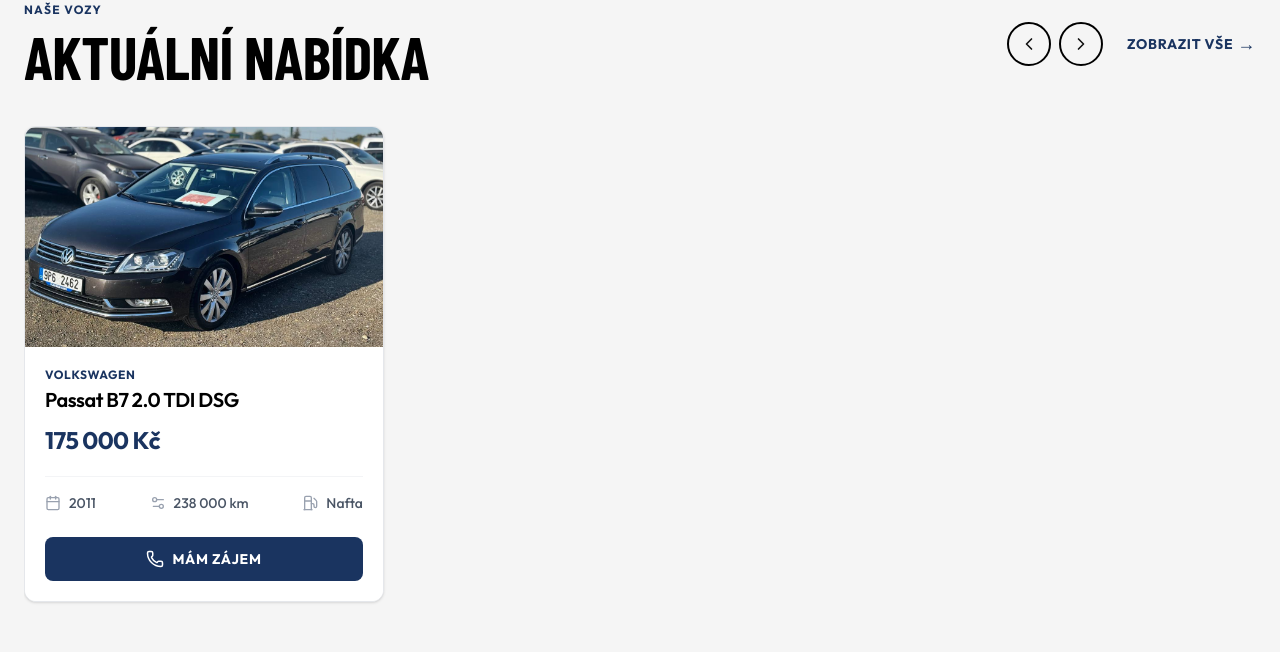
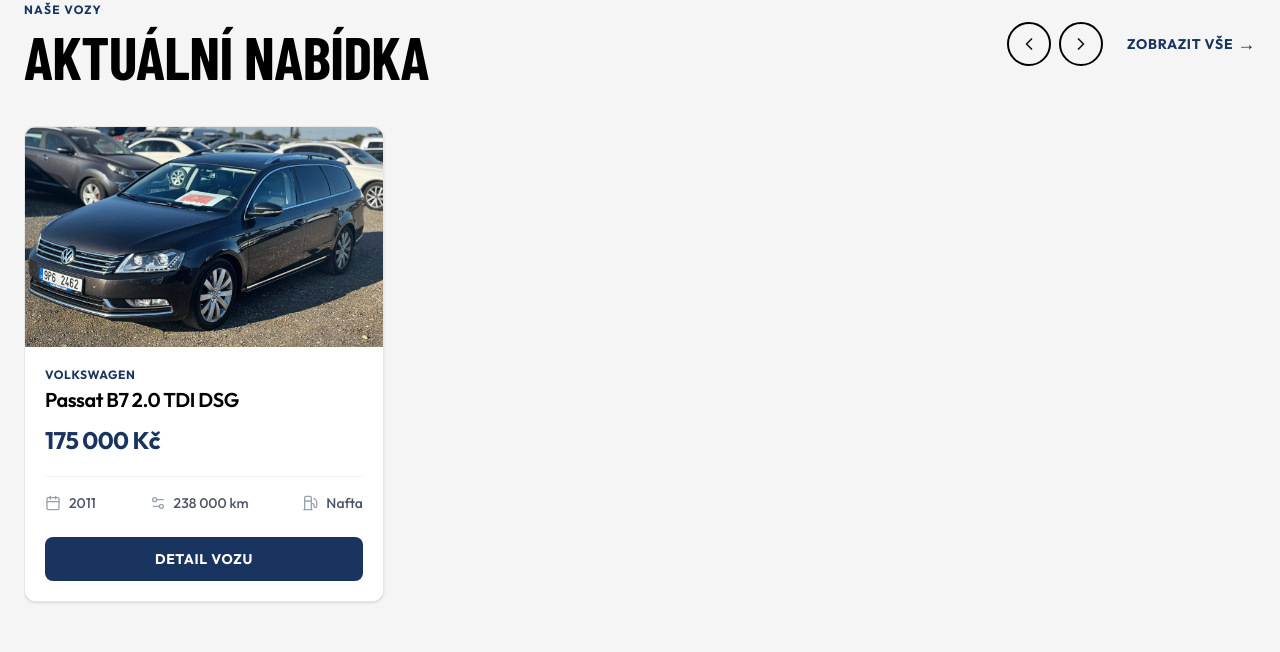
Before and after one commit to michal21124/bazar, a React (Vite) app: page / in a window 1280 px wide. Shown: the part 894-1546 px from the top of the page. Built offline with nearby package versions, Linux system fonts and the light colour scheme; a web font is replaced by a local one.

Commit message:
Add shareable detail page for each car

```diff
--- a/src/components/CarCard.tsx
+++ b/src/components/CarCard.tsx
@@ -1,21 +1,8 @@
 import React from 'react';
 import { motion } from 'framer-motion';
-import { Calendar, Fuel, Settings2, Phone } from 'lucide-react';
+import { Calendar, Fuel, Settings2 } from 'lucide-react';
 import { Link } from 'wouter';
-
-interface Car {
-  id: number;
-  brand: string;
-  model: string;
-  price: number;
-  year: number;
-  mileage: number;
-  fuel: string;
-  gearbox: string;
-  image: string;
-  type: string;
-  tag?: string;
-}
+import type { Car } from '@/data/cars';
 
 const formatPrice = (price: number) => price.toLocaleString('cs-CZ') + ' Kč';
 
@@ -28,7 +15,7 @@
   }
 };
 
-export function CarCard({ car, index, onClick }: { car: Car, index: number, onClick?: () => void }) {
+export function CarCard({ car, index }: { car: Car, index: number }) {
   return (
     <motion.div
       layout
@@ -36,11 +23,10 @@
       whileInView={{ opacity: 1, y: 0 }}
       viewport={{ once: true, margin: "-50px" }}
       transition={{ duration: 0.5, delay: index * 0.1 }}
-      onClick={onClick}
-      className={`group bg-white rounded-xl border border-gray-200 shadow-sm hover:shadow-lg transition-all duration-300 hover:-translate-y-1 flex flex-col overflow-hidden ${onClick ? 'cursor-pointer' : ''}`}
+      className="group bg-white rounded-xl border border-gray-200 shadow-sm hover:shadow-lg transition-all duration-300 hover:-translate-y-1 flex flex-col overflow-hidden"
     >
       {/* Image Area */}
-      <div className="relative h-[220px] overflow-hidden bg-gray-100 flex-shrink-0">
+      <Link href={`/vozy/${car.id}`} className="relative h-[220px] overflow-hidden bg-gray-100 flex-shrink-0 block" aria-label={`Detail vozu ${car.brand} ${car.model}`}>
         <img
           src={car.image}
           alt={`${car.brand} ${car.model}`}
@@ -53,12 +39,12 @@
             {car.tag}
           </div>
         )}
-      </div>
+      </Link>
 
       {/* Content Area */}
       <div className="p-5 flex-1 flex flex-col bg-white">
         <div className="text-xs font-bold text-primary uppercase tracking-wider mb-1">{car.brand}</div>
-        <h4 className="text-xl font-semibold text-black leading-tight mb-3 line-clamp-1">{car.model}</h4>
+        <h4 className="text-xl font-semibold text-black leading-tight mb-3 line-clamp-1"><Link href={`/vozy/${car.id}`} className="hover:text-primary">{car.model}</Link></h4>
 
         <div className="mb-5">
           <div className="text-2xl font-bold text-primary tracking-tight">{formatPrice(car.price)}</div>
@@ -81,16 +67,9 @@
         </div>
 
         {/* CTA Button */}
-        {onClick ? (
-          <a href="tel:+420777876406" onClick={e => e.stopPropagation()} className="w-full flex items-center justify-center gap-2 py-3 bg-primary text-white text-sm font-bold uppercase tracking-wider rounded-lg hover:bg-[#152d52] transition-colors">
-            <Phone size={18} />
-            Mám zájem
-          </a>
-        ) : (
-          <Link href="/vozy" className="w-full flex items-center justify-center py-3 bg-gray-100 text-black text-sm font-bold uppercase tracking-wider rounded-lg hover:bg-gray-200 transition-colors">
-            Detail vozu
-          </Link>
-        )}
+        <Link href={`/vozy/${car.id}`} className="w-full flex items-center justify-center py-3 bg-primary text-white text-sm font-bold uppercase tracking-wider rounded-lg hover:bg-[#152d52] transition-colors">
+          Detail vozu
+        </Link>
       </div>
     </motion.div>
   );
```
